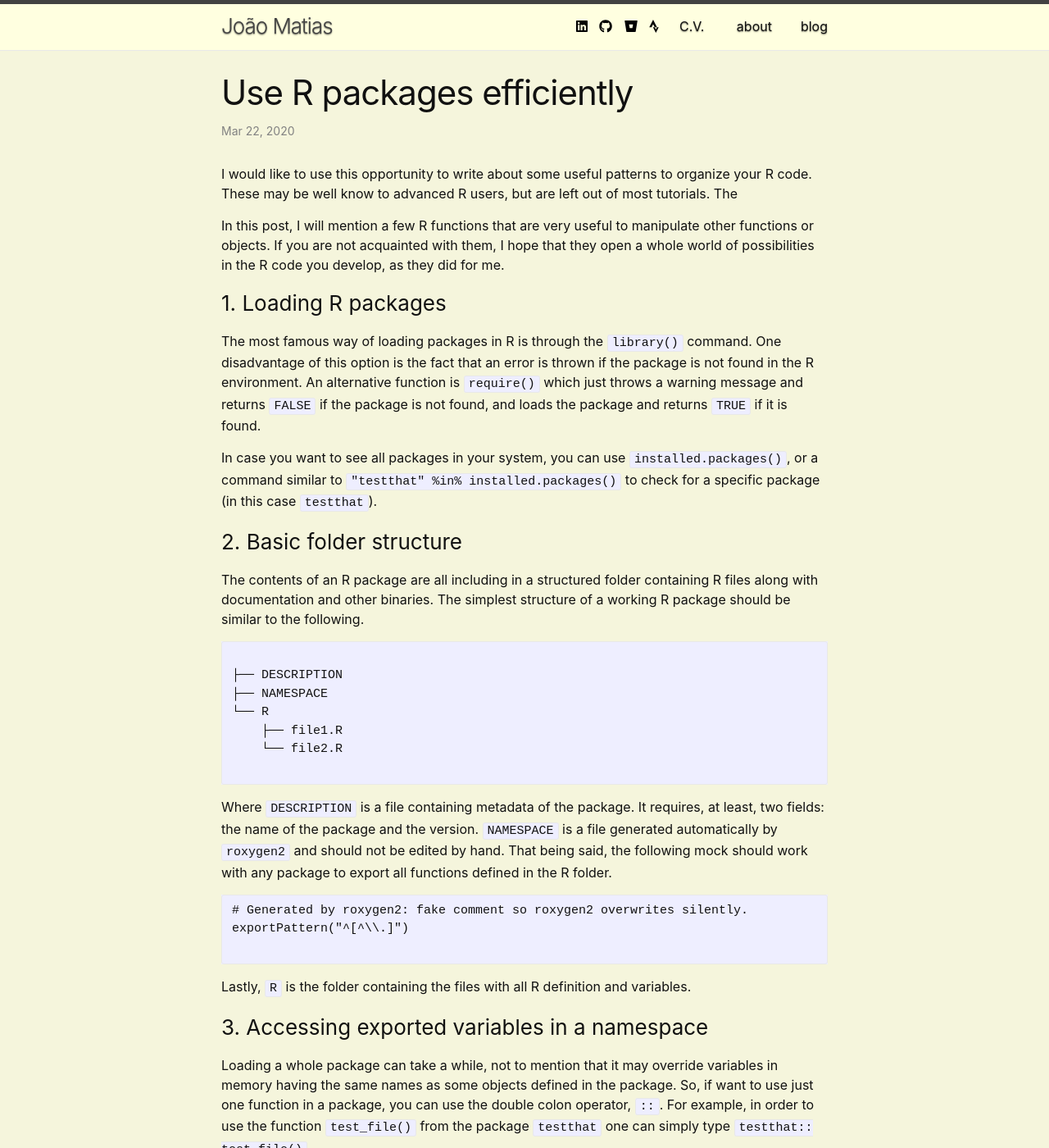
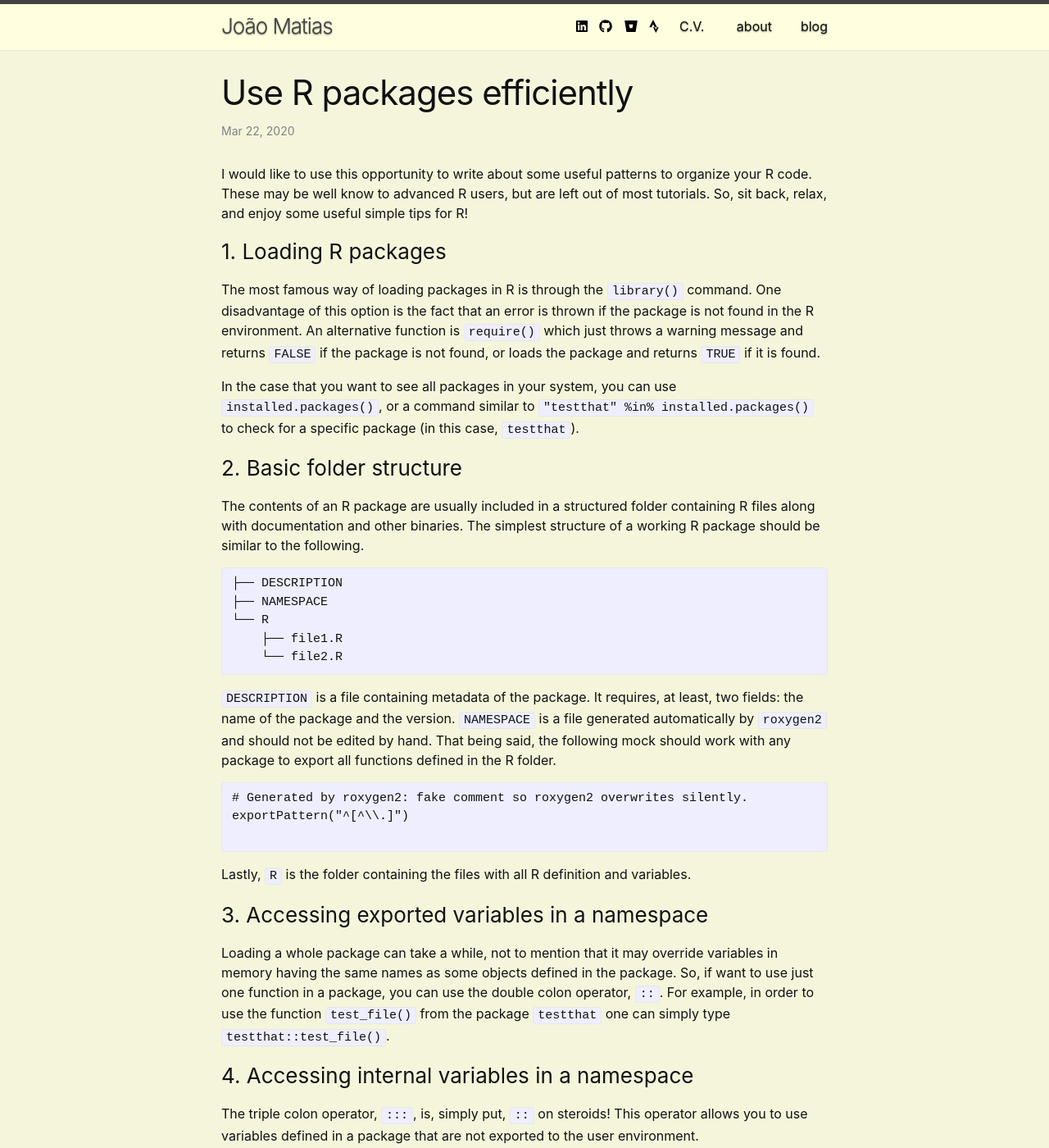
Before and after one commit to joaopmatias/joaopmatias.github.io, a Jekyll site: the page built from _posts/2020-03-22-R-Packages.md, in a window 1280 px wide and 1400 px high. Shown: the whole window at 82% size. Built offline with Jekyll 4.4.1, drawn with Linux system fonts in a browser that asks for light colours; some of the changed text lies outside the part shown.

````diff
--- a/_posts/2020-03-22-R-Packages.md
+++ b/_posts/2020-03-22-R-Packages.md
@@ -3,32 +3,28 @@ layout: post
 title:  "Use R packages efficiently"
 ---
 
-I would like to use this opportunity to write about some useful patterns to organize your R code. These may be well know to advanced R users, but are left out of most tutorials. The
+I would like to use this opportunity to write about some useful patterns to organize your R code. These may be well know to advanced R users, but are left out of most tutorials. So, sit back, relax, and enjoy some useful simple tips for R!
 
-
-In this post, I will mention a few R functions that are very useful to manipulate other functions or objects. If you are not acquainted with them, I hope that they open a whole world of possibilities in the R code you develop, as they did for me.
 
 ### 1. Loading R packages
 
-The most famous way of loading packages in R is through the `library()` command. One disadvantage of this option is the fact that an error is thrown if the package is not found in the R environment. An alternative function is `require()` which just throws a warning message and returns `FALSE` if the package is not found, and loads the package and returns `TRUE` if it is found.
+The most famous way of loading packages in R is through the `library()` command. One disadvantage of this option is the fact that an error is thrown if the package is not found in the R environment. An alternative function is `require()` which just throws a warning message and returns `FALSE` if the package is not found, or loads the package and returns `TRUE` if it is found.
 
-In case you want to see all packages in your system, you can use `installed.packages()`, or a command similar to `"testthat" %in% installed.packages()` to check for a specific package (in this case `testthat`).
+In the case that you want to see all packages in your system, you can use `installed.packages()`, or a command similar to `"testthat" %in% installed.packages()` to check for a specific package (in this case, `testthat`).
 
 
 ### 2. Basic folder structure
 
-The contents of an R package are all including in a structured folder containing R files along with documentation and other binaries. The simplest structure of a working R package should be similar to the following.
+The contents of an R package are usually included in a structured folder containing R files along with documentation and other binaries. The simplest structure of a working R package should be similar to the following.
 ```
-
 ├── DESCRIPTION
 ├── NAMESPACE
 └── R
     ├── file1.R
     └── file2.R
-
 ```
 
-Where `DESCRIPTION` is a file containing metadata of the package. It requires, at least, two fields: the name of the package and the version. `NAMESPACE` is a file generated automatically by `roxygen2` and should not be edited by hand. That being said, the following mock should work with any package to export all functions defined in the R folder.
+`DESCRIPTION` is a file containing metadata of the package. It requires, at least, two fields: the name of the package and the version. `NAMESPACE` is a file generated automatically by `roxygen2` and should not be edited by hand. That being said, the following mock should work with any package to export all functions defined in the R folder.
 
 ```
 # Generated by roxygen2: fake comment so roxygen2 overwrites silently.
@@ -40,13 +36,13 @@ Lastly, `R` is the folder containing the files with all R definition and variabl
 
 ### 3. Accessing exported variables in a namespace
 
-Loading a whole package can take a while, not to mention that it may override variables in memory having the same names as some objects defined in the package. So, if want to use just one function in a package, you can use the double colon operator, `::`. For example, in order to use the function `test_file()` from the package `testthat` one can simply type `testthat:: test_file()`.
+Loading a whole package can take a while, not to mention that it may override variables in memory having the same names as some objects defined in the package. So, if want to use just one function in a package, you can use the double colon operator, `::`. For example, in order to use the function `test_file()` from the package `testthat` one can simply type `testthat::test_file()`.
 
 ### 4. Accessing internal variables in a namespace
 
 The triple colon operator, `:::`, is, simply put, `::` on steroids! This operator allows you to use variables defined in a package that are not exported to the user environment.
 
-As an example, run the command `testthat:::praise()` and you will find a pleasant surprise.
+As an example, run the command `testthat:::praise()` and you will find a pleasant surprise!
 
 ### 5. devtools is out there! Use it!
 
@@ -56,14 +52,16 @@ Some of the most useful functions to develop R packages are: `document()`, `inst
 
 * `document()`: generates all documentation including man pages, using the comments starting with `#'`, and the `NAMESPACE` file. When `NAMESPACE` is rewritten, only the definitions marked with `@export` are exported every time that the package is loaded.
 
-* `install()`: installs the R package corresponding to the working directory or to the path provided on the local R environment.
+* `install()`: installs the R package corresponding to the working directory or to the path provided, in the local R environment.
 
-* `load_all()`: loads all functions and variables defined in the R package corresponding to the working directory or to the path provided, without requiring installation. This specially useful in combination with RStudio to generate breakpoints and inspect the behavior of the functions written.
+* `load_all()`: loads all functions and variables defined in the R package corresponding to the working directory or to the path provided, without requiring installation. This is specially useful in combination with RStudio to create breakpoints and inspect the behavior of the functions written.
 
 * `test()`: automatically runs all the unit tests, located in `tests`, in the R package.
 
 
 ### References
+
+All these ideas were gathered while exploring the help pages or source code of some R packages. The following pages have been specially helpful to me.
 
 * [R Packages](https://r-pkgs.org/)
 * [R documentation](https://www.rdocumentation.org/)
````
Also changed, not shown: blog.md (+1 -1 lines), index.md (+1 -1 lines).
